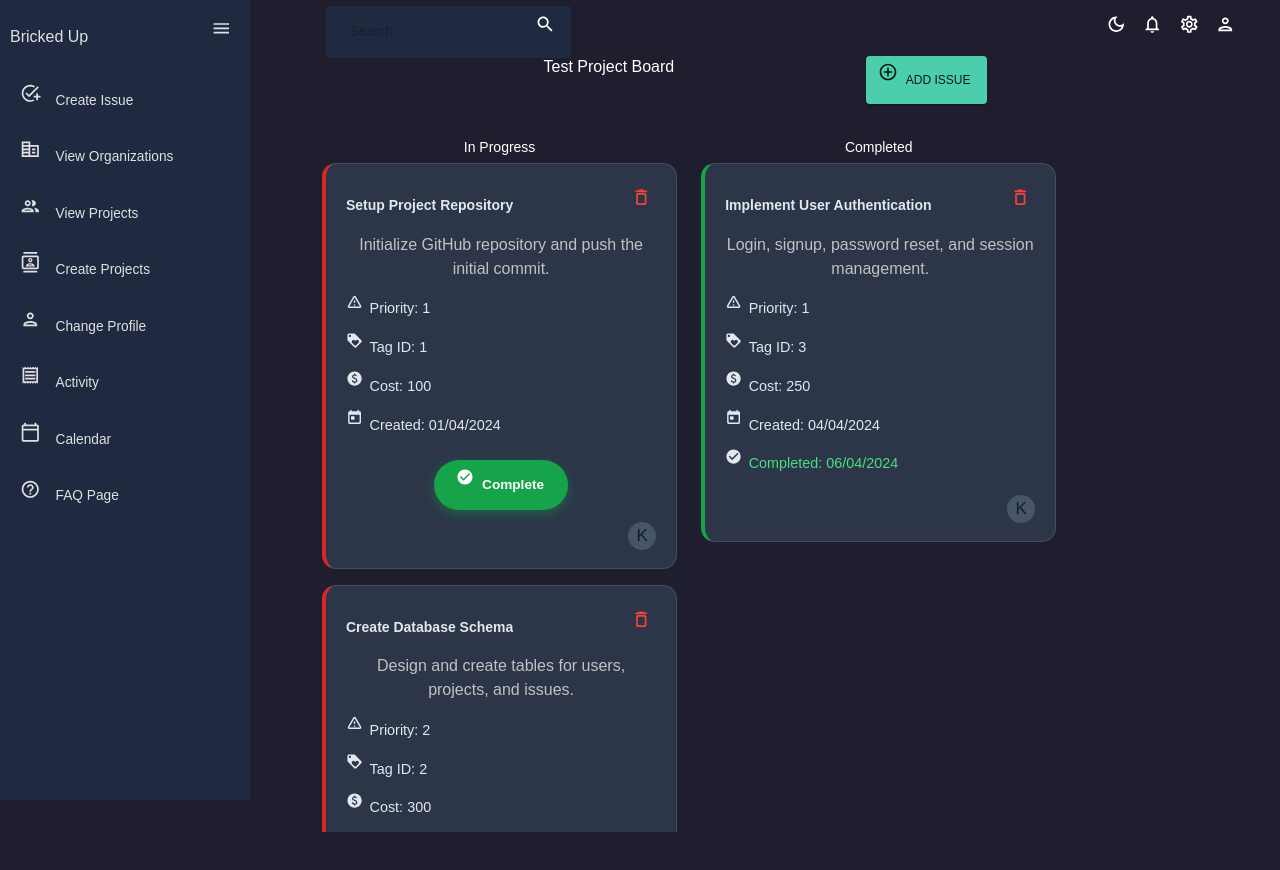
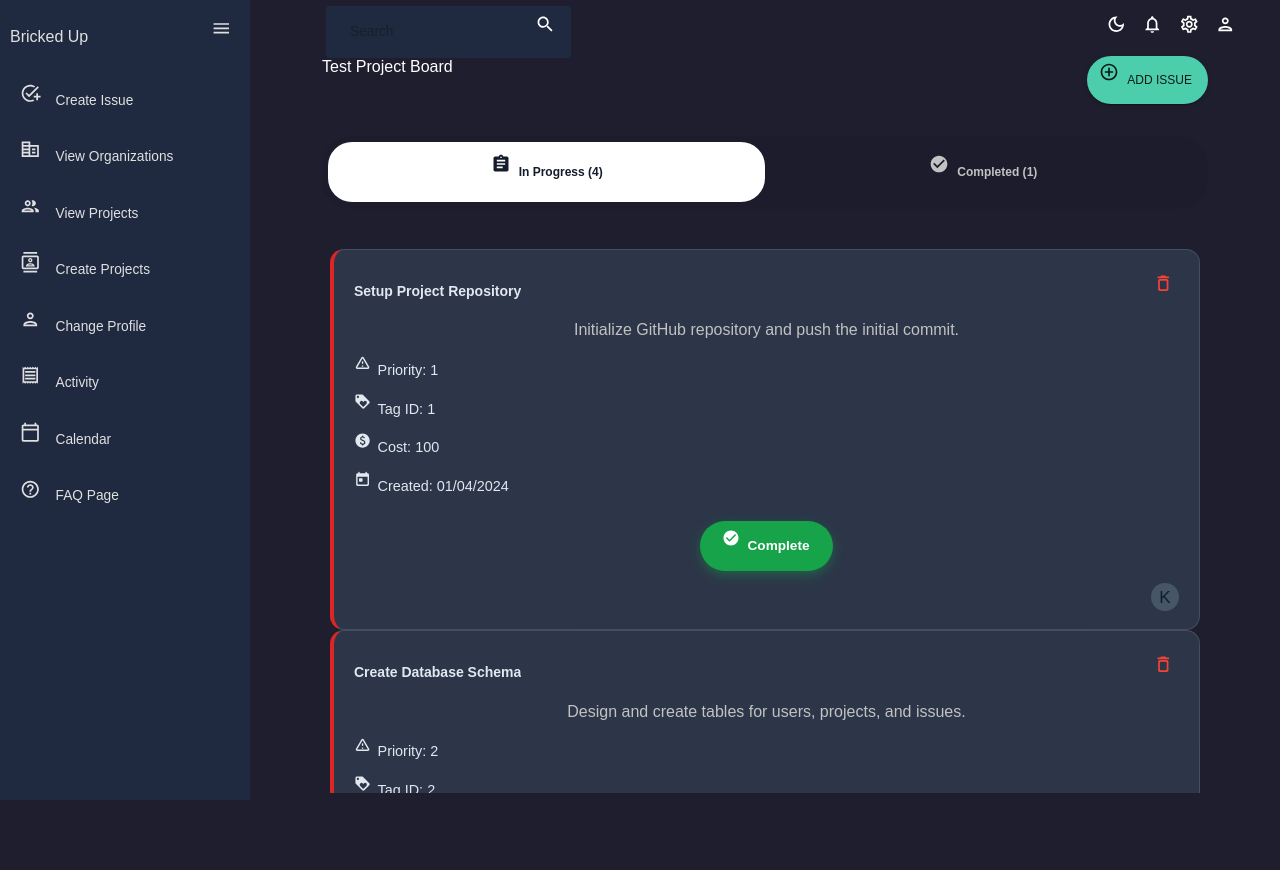
Before and after one commit to bricked-up/Frontend, a React (Create React App) app: page /createissue in a window 1280 px wide. Built offline with nearby package versions, Linux system fonts and the light colour scheme.

Commit message:
Fix issues page: validate title, improve buttons, add mark-incomplete, add JSX comments, tried implementing tabs for in progress and completed.

```diff
--- a/src/Components/CreateIssue/CreateIssue.tsx
+++ b/src/Components/CreateIssue/CreateIssue.tsx
@@ -1,9 +1,22 @@
+/**
+ * CreateIssue.tsx
+ *
+ * This file defines the CreateTask component for managing project issues.
+ * It allows adding, editing, completing, and deleting tasks.
+ * Tasks are visually divided into 'In Progress' and 'Completed' sections.
+ */
 import React, { useState } from "react";
+import { Tabs, Tab, Slide, Paper, Grow } from "@mui/material";
 import { Button, Box, Typography, Grid, Fade } from "@mui/material";
 import AddCircleOutlineIcon from "@mui/icons-material/AddCircleOutline";
-import { Board, Task } from "./types";
+import { Board, Task } from "../../utils/types";
 import { TaskCard } from "./TaskCard";
 import { AddIssue } from "./AddIssue";
+import AssignmentIcon from "@mui/icons-material/Assignment";
+import CheckCircleIcon from "@mui/icons-material/CheckCircle";
+import AssignmentLateIcon from "@mui/icons-material/AssignmentLate";
+import AddIcon from "@mui/icons-material/Add";
+import EmojiEventsIcon from "@mui/icons-material/EmojiEvents";
 
 interface CreateTaskPageProps {
   board: Board;
@@ -74,10 +87,18 @@ export const mockBoard: Board = {
   ],
 };
 
+/**
+ * CreateTask Component
+ *
+ * Displays and manages a board's list of issues.
+ * - Allows creating, editing, deleting, and completing tasks.
+ * - Supports switching tasks between 'In Progress' and 'Completed' states.
+ */
 const CreateTask: React.FC<CreateTaskPageProps> = ({ board }) => {
   const [showAddTask, setShowAddTask] = useState(false);
   const [tasks, setTasks] = useState<Task[]>(board.tasks);
   const [editingTask, setEditingTask] = useState<Task | null>(null);
+  const [activeTab, setActiveTab] = useState(0);
 
   const handleAddTask = (task: Task) => {
     setTasks((prev) => [...prev, task]);
@@ -90,7 +111,9 @@ const CreateTask: React.FC<CreateTaskPageProps> = ({ board }) => {
   const handleCompleteTask = (taskId: string) => {
     setTasks((prevTasks) =>
       prevTasks.map((task) =>
-        task.id === taskId ? { ...task, completed: new Date() } : task
+        task.id === taskId
+          ? { ...task, completed: task.completed ? undefined : new Date() }
+          : task
       )
     );
   };
@@ -106,6 +129,10 @@ const CreateTask: React.FC<CreateTaskPageProps> = ({ board }) => {
     setEditingTask(null);
   };
 
+  const handleChangeTab = (event: React.SyntheticEvent, newValue: number) => {
+    setActiveTab(newValue);
+  };
+
   const inProgressTasks = tasks.filter((task) => !task.completed);
   const completedTasks = tasks.filter((task) => task.completed);
 
@@ -118,13 +145,19 @@ const CreateTask: React.FC<CreateTaskPageProps> = ({ board }) => {
       }}
     >
       <Box display="flex" justifyContent="center" paddingX={4} paddingTop={3}>
-        <Box display="flex" justifyContent="space-between" width="50%">
+        <Box
+          display="flex"
+          justifyContent="space-between"
+          width="100%"
+          maxWidth="900px"
+        >
           <Typography variant="h5">{board.name}</Typography>
           <Button
             startIcon={<AddCircleOutlineIcon />}
             color="secondary"
             variant="contained"
             onClick={() => setShowAddTask(true)}
+            sx={{ borderRadius: "24px", px: 2 }}
           >
             Add Issue
           </Button>
@@ -132,64 +165,230 @@ const CreateTask: React.FC<CreateTaskPageProps> = ({ board }) => {
       </Box>
 
       <Fade in={true} timeout={1000}>
-        <Box display="flex" justifyContent="center" padding={4}>
-          <Grid container spacing={3} wrap="nowrap" maxWidth="1000px">
-            <Grid item xs={12} md={6} lg={5}>
-              <Typography variant="h6" textAlign="center" gutterBottom>
-                In Progress
-              </Typography>
-              <Box sx={{ display: "flex", flexDirection: "column", gap: 2 }}>
+        <Box
+          display="flex"
+          flexDirection="column"
+          alignItems="center"
+          padding={4}
+        >
+          <Box
+            sx={{
+              width: "100%",
+              maxWidth: "900px",
+              mb: 3,
+            }}
+          >
+            <Paper
+              elevation={0}
+              sx={{
+                borderRadius: "28px",
+                overflow: "hidden",
+                backgroundColor: "rgba(0,0,0,0.04)",
+                p: 0.8,
+              }}
+            >
+              <Tabs
+                value={activeTab}
+                onChange={handleChangeTab}
+                variant="fullWidth"
+                TabIndicatorProps={{
+                  style: {
+                    height: "100%",
+                    borderRadius: "24px",
+                    zIndex: 0,
+                    backgroundColor: "white",
+                    boxShadow: "0 4px 12px rgba(0,0,0,0.05)",
+                    transition: "transform 0.3s cubic-bezier(0.65, 0, 0.35, 1)",
+                  },
+                }}
+                sx={{
+                  minHeight: "56px",
+                  position: "relative",
+                  "& .MuiTabs-flexContainer": {
+                    height: "100%",
+                  },
+                }}
+              >
+                <Tab
+                  label={
+                    <Box
+                      display="flex"
+                      alignItems="center"
+                      sx={{ fontWeight: 600, zIndex: 1 }}
+                    >
+                      <AssignmentIcon sx={{ mr: 1, fontSize: "20px" }} />
+                      In Progress ({inProgressTasks.length})
+                    </Box>
+                  }
+                  sx={{
+                    textTransform: "none",
+                    fontWeight: "medium",
+                    transition: "all 0.3s ease",
+                    color: activeTab === 0 ? "primary.main" : "text.secondary",
+                    zIndex: 1,
+                    borderRadius: "24px",
+                    py: 1.5,
+                    "&:hover": {
+                      opacity: 0.8,
+                    },
+                  }}
+                />
+                <Tab
+                  label={
+                    <Box
+                      display="flex"
+                      alignItems="center"
+                      sx={{ fontWeight: 600, zIndex: 1 }}
+                    >
+                      <CheckCircleIcon sx={{ mr: 1, fontSize: "20px" }} />
+                      Completed ({completedTasks.length})
+                    </Box>
+                  }
+                  sx={{
+                    textTransform: "none",
+                    fontWeight: "medium",
+                    transition: "all 0.3s ease",
+                    color: activeTab === 1 ? "primary.main" : "text.secondary",
+                    zIndex: 1,
+                    borderRadius: "24px",
+                    py: 1.5,
+                    "&:hover": {
+                      opacity: 0.8,
+                    },
+                  }}
+                />
+              </Tabs>
+            </Paper>
+          </Box>
+
+          <Box
+            sx={{
+              width: "100%",
+              maxWidth: "900px",
+              display: "flex",
+              flexDirection: "column",
+              gap: 2,
+              transition: "opacity 0.3s ease",
+              minHeight: "200px",
+              maxHeight: "calc(100vh - 240px)",
+              overflowY: "auto",
+              px: 1,
+              py: 2,
+            }}
+          >
+            <TabPanel value={activeTab} index={0}>
               {inProgressTasks.length > 0 ? (
                 inProgressTasks.map((task) => (
+                  <Grow key={task.id} in={true} timeout={300}>
+                    <Box>
                       <TaskCard
-                      key={task.id}
                         task={task}
                         boardId={board.id}
                         onDelete={handleDeleteTask}
                         onComplete={handleCompleteTask}
                         onEdit={handleEditTask}
                       />
+                    </Box>
+                  </Grow>
                 ))
               ) : (
+                <Paper
+                  elevation={0}
+                  sx={{
+                    p: 4,
+                    textAlign: "center",
+                    backgroundColor: "rgba(0, 0, 0, 0.02)",
+                    borderRadius: 4,
+                    mt: 2,
+                  }}
+                >
+                  <AssignmentLateIcon
+                    sx={{
+                      fontSize: 60,
+                      color: "text.secondary",
+                      mb: 2,
+                      opacity: 0.7,
+                    }}
+                  />
+                  <Typography variant="h6" color="text.secondary" gutterBottom>
+                    No tasks in progress
+                  </Typography>
                   <Typography
                     variant="body2"
-                    textAlign="center"
                     color="text.secondary"
+                    sx={{ mb: 3 }}
                   >
-                    No tasks
+                    Add your first task to get started
                   </Typography>
+                  <Button
+                    variant="contained"
+                    size="large"
+                    startIcon={<AddIcon />}
+                    onClick={() => setShowAddTask(true)}
+                    sx={{ borderRadius: "24px", px: 3 }}
+                  >
+                    Add new task
+                  </Button>
+                </Paper>
               )}
-              </Box>
-            </Grid>
+            </TabPanel>
 
-            <Grid item xs={12} md={6} lg={5}>
-              <Typography variant="h6" textAlign="center" gutterBottom>
-                Completed
-              </Typography>
-              <Box sx={{ display: "flex", flexDirection: "column", gap: 2 }}>
+            <TabPanel value={activeTab} index={1}>
               {completedTasks.length > 0 ? (
                 completedTasks.map((task) => (
+                  <Grow key={task.id} in={true} timeout={300}>
+                    <Box>
                       <TaskCard
-                      key={task.id}
                         task={task}
                         boardId={board.id}
                         onDelete={handleDeleteTask}
                         onComplete={handleCompleteTask}
                         onEdit={handleEditTask}
                       />
+                    </Box>
+                  </Grow>
                 ))
               ) : (
+                <Paper
+                  elevation={0}
+                  sx={{
+                    p: 4,
+                    textAlign: "center",
+                    backgroundColor: "rgba(0, 0, 0, 0.02)",
+                    borderRadius: 4,
+                    mt: 2,
+                  }}
+                >
+                  <EmojiEventsIcon
+                    sx={{
+                      fontSize: 60,
+                      color: "text.secondary",
+                      mb: 2,
+                      opacity: 0.7,
+                    }}
+                  />
+                  <Typography variant="h6" color="text.secondary" gutterBottom>
+                    No completed tasks yet
+                  </Typography>
                   <Typography
                     variant="body2"
-                    textAlign="center"
                     color="text.secondary"
+                    sx={{ mb: 3 }}
                   >
-                    No completed tasks
+                    Tasks you complete will appear here
                   </Typography>
+                  <Button
+                    variant="outlined"
+                    size="large"
+                    onClick={() => setActiveTab(0)}
+                    sx={{ borderRadius: "24px", px: 3 }}
+                  >
+                    View in-progress tasks
+                  </Button>
+                </Paper>
               )}
+            </TabPanel>
           </Box>
-            </Grid>
-          </Grid>
         </Box>
       </Fade>
 
@@ -215,4 +414,31 @@ const CreateTask: React.FC<CreateTaskPageProps> = ({ board }) => {
   );
 };
 
+// Custom TabPanel component
+const TabPanel = (props: {
+  children: React.ReactNode;
+  value: number;
+  index: number;
+}) => {
+  const { children, value, index, ...other } = props;
+
+  return (
+    <div
+      role="tabpanel"
+      hidden={value !== index}
+      id={`tabpanel-${index}`}
+      aria-labelledby={`tab-${index}`}
+      style={{
+        display: value === index ? "block" : "none",
+        width: "100%",
+        transition: "opacity 0.3s ease",
+        opacity: value === index ? 1 : 0,
+      }}
+      {...other}
+    >
+      {value === index && children}
+    </div>
+  );
+};
+
 export default CreateTask;
--- a/src/Components/CreateIssue/TaskCard.tsx
+++ b/src/Components/CreateIssue/TaskCard.tsx
@@ -15,7 +15,7 @@ import CheckCircleRoundedIcon from "@mui/icons-material/CheckCircleRounded";
 import PaidRoundedIcon from "@mui/icons-material/PaidRounded";
 import LoyaltyRoundedIcon from "@mui/icons-material/LoyaltyRounded";
 import WarningAmberRoundedIcon from "@mui/icons-material/WarningAmberRounded";
-import { Task } from "./types";
+import { Task } from "../../utils/types";
 import { useTheme } from "@mui/material/styles";
 
 interface TaskCardProps {
@@ -25,6 +25,20 @@ interface TaskCardProps {
   onComplete: (taskId: string) => void;
   onEdit: (task: Task) => void; // <-- Added for opening the edit modal
 }
+
+/**
+ * TaskCard.tsx
+ *
+ * Card component to display individual task/issue.
+ * Supports delete, complete/incomplete toggle, and edit on click.
+ *
+ * Props:
+ *  - task (Task): Task data
+ *  - boardId (number): ID of the board
+ *  - onDelete (function): Callback to delete task
+ *  - onComplete (function): Callback to complete/un-complete task
+ *  - onEdit (function): Callback to edit task
+ */
 
 export const TaskCard: React.FC<TaskCardProps> = ({
   task,
@@ -133,14 +147,40 @@ export const TaskCard: React.FC<TaskCardProps> = ({
           </Box>
         )}
 
-        {!task.completed && (
+        {task.completed ? (
+          <Box display="flex" justifyContent="center" mt={1.5}>
+            <Button
+              variant="outlined"
+              size="small"
+              onClick={(e) => {
+                e.stopPropagation();
+                onComplete(task.id);
+              }}
+              sx={{
+                color: "#f59e0b",
+                borderColor: "#f59e0b",
+                fontWeight: "bold",
+                borderRadius: "999px",
+                paddingX: 3,
+                paddingY: 1,
+                fontSize: "0.85rem",
+                textTransform: "none",
+                "&:hover": {
+                  backgroundColor: "#f59e0b33",
+                },
+              }}
+            >
+              Mark Incomplete
+            </Button>
+          </Box>
+        ) : (
           <Box display="flex" justifyContent="center" mt={1.5}>
             <Button
               variant="contained"
               size="small"
               startIcon={<CheckCircleRoundedIcon />}
               onClick={(e) => {
-                e.stopPropagation(); // prevent edit click
+                e.stopPropagation();
                 onComplete(task.id);
               }}
               sx={{
--- a/src/Components/CreateIssue/boardsStore.ts
+++ b/src/Components/CreateIssue/boardsStore.ts
@@ -1,4 +1,4 @@
-import { Board } from './types';
+import { Board } from '../../utils/types';
 
 const boardsStoreName = 'boards';
 
--- a/src/Components/CreateIssue/service.ts
+++ b/src/Components/CreateIssue/service.ts
@@ -1,6 +1,6 @@
 // Helper services for task operations (e.g., add, delete, update)
 
-import { Task } from './types';
+import { Task } from '../../utils/types';
 import { getBoard, updateBoard } from './boards';
 
 export const addTask = (task: Task, boardId: number) => {
```
Also changed, not shown: src/Components/CreateIssue/AddIssue.tsx (+34 -6 lines), src/Components/CreateIssue/types.ts (deleted, +0 -29 lines), src/utils/types.ts (+30 -0 lines). Lines whose indentation alone changed are shown as unchanged.
